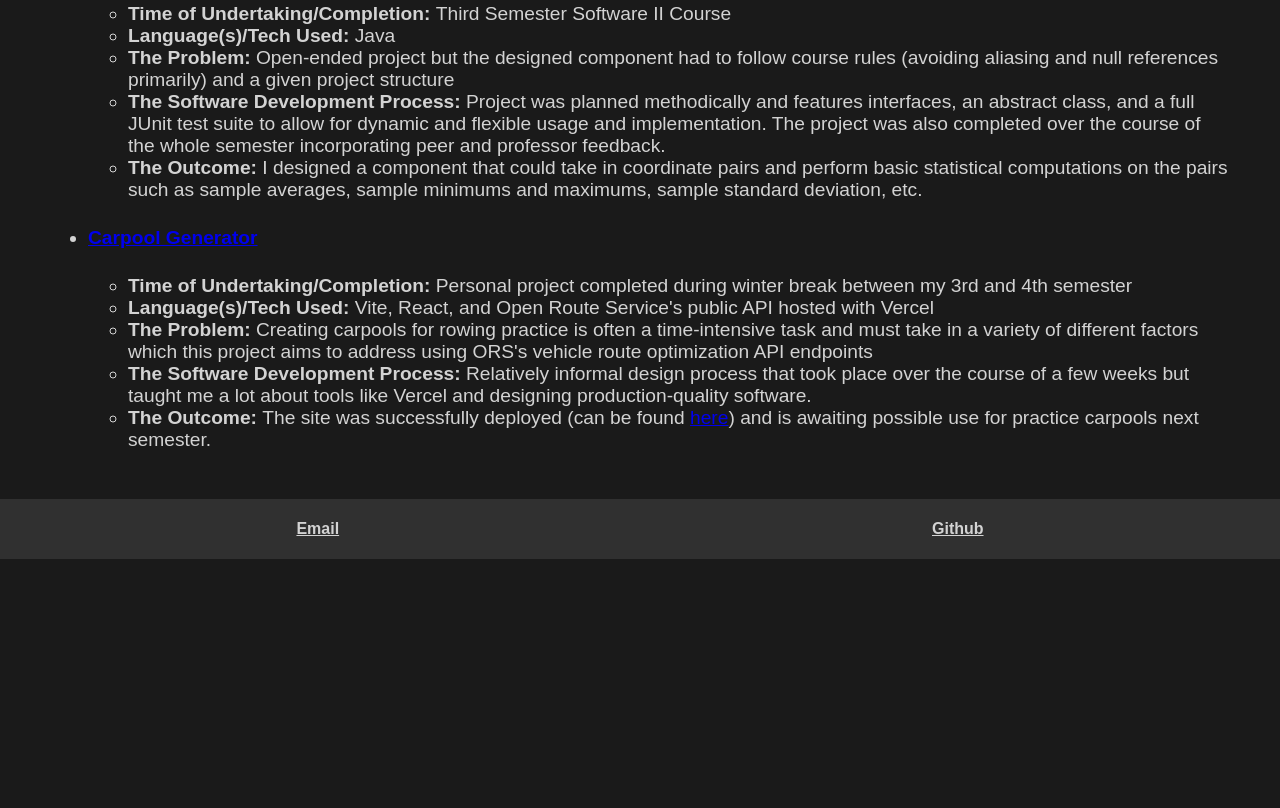
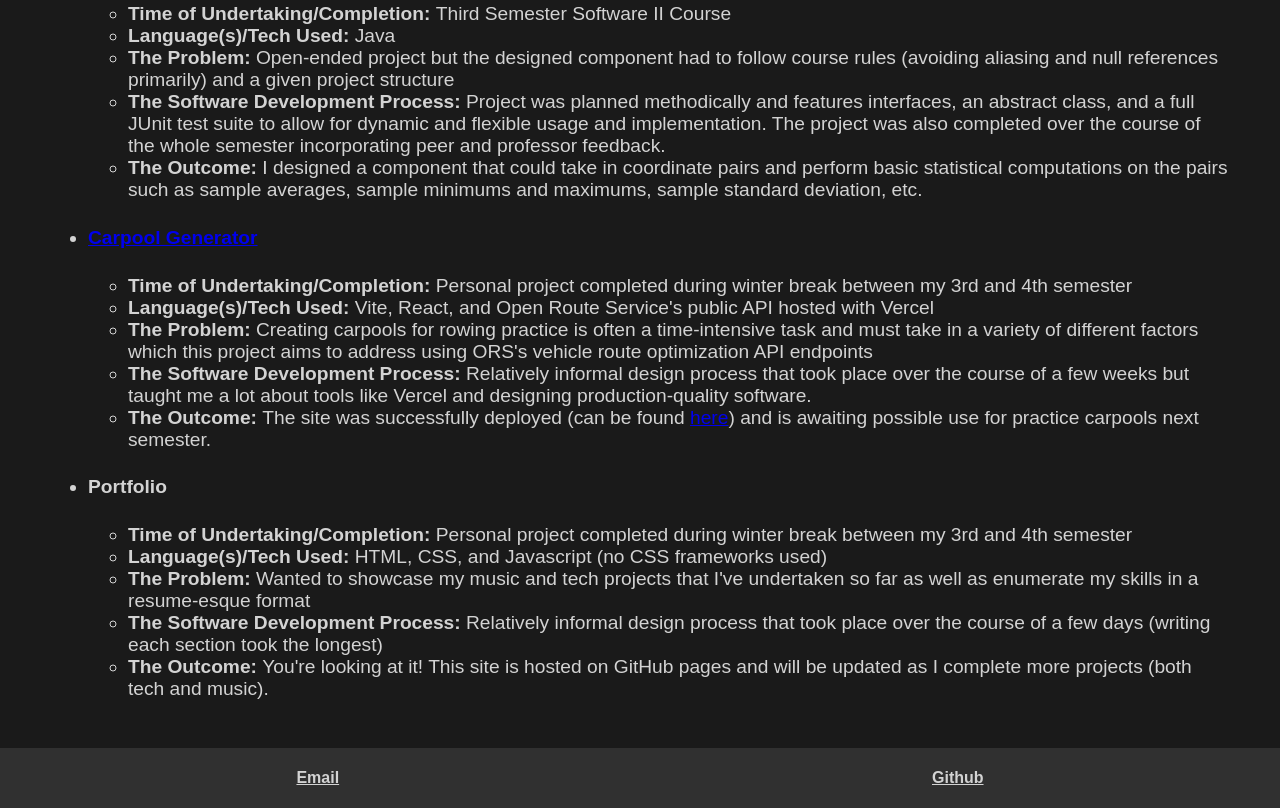
Before and after one commit to Js-cook/portfolio, a plain HTML site: page index.html in a window 1280 px wide. Shown: the part 2301-3109 px from the top of the page. Before the commit the page ends 2860 px from the top, so only its background shows below. Drawn offline with Linux system fonts and the light colour scheme; a web font is replaced by a local one.

Commit message:
Added portfolio to projects section

```diff
--- a/index.html
+++ b/index.html
@@ -98,6 +98,14 @@
                         <li><b>The Software Development Process: </b> Relatively informal design process that took place over the course of a few weeks but taught me a lot about tools like Vercel and designing production-quality software.</li>
                         <li><b>The Outcome: </b> The site was successfully deployed (can be found <a href="https://carpool-generator.vercel.app/">here</a>) and is awaiting possible use for practice carpools next semester.</li>
                     </ul>
+                    <li><h4>Portfolio</h4></li>
+                    <ul>
+                        <li><b>Time of Undertaking/Completion: </b> Personal project completed during winter break between my 3rd and 4th semester</li>
+                        <li><b>Language(s)/Tech Used: </b>HTML, CSS, and Javascript (no CSS frameworks used)</li>
+                        <li><b>The Problem: </b> Wanted to showcase my music and tech projects that I've undertaken so far as well as enumerate my skills in a resume-esque format</li>
+                        <li><b>The Software Development Process: </b> Relatively informal design process that took place over the course of a few days (writing each section took the longest)</li>
+                        <li><b>The Outcome: </b> You're looking at it! This site is hosted on GitHub pages and will be updated as I complete more projects (both tech and music).</li>
+                    </ul>
                 </ul>
             </div>
         </div>
```
